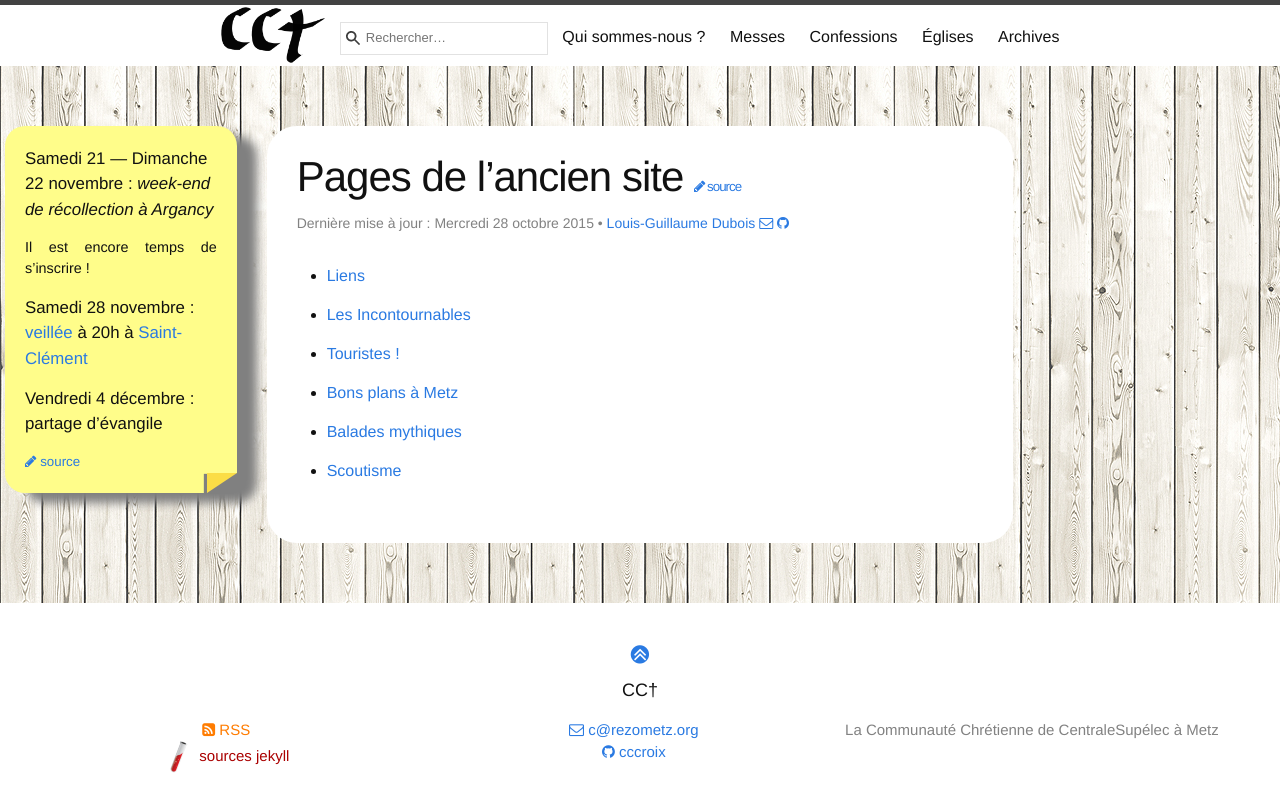
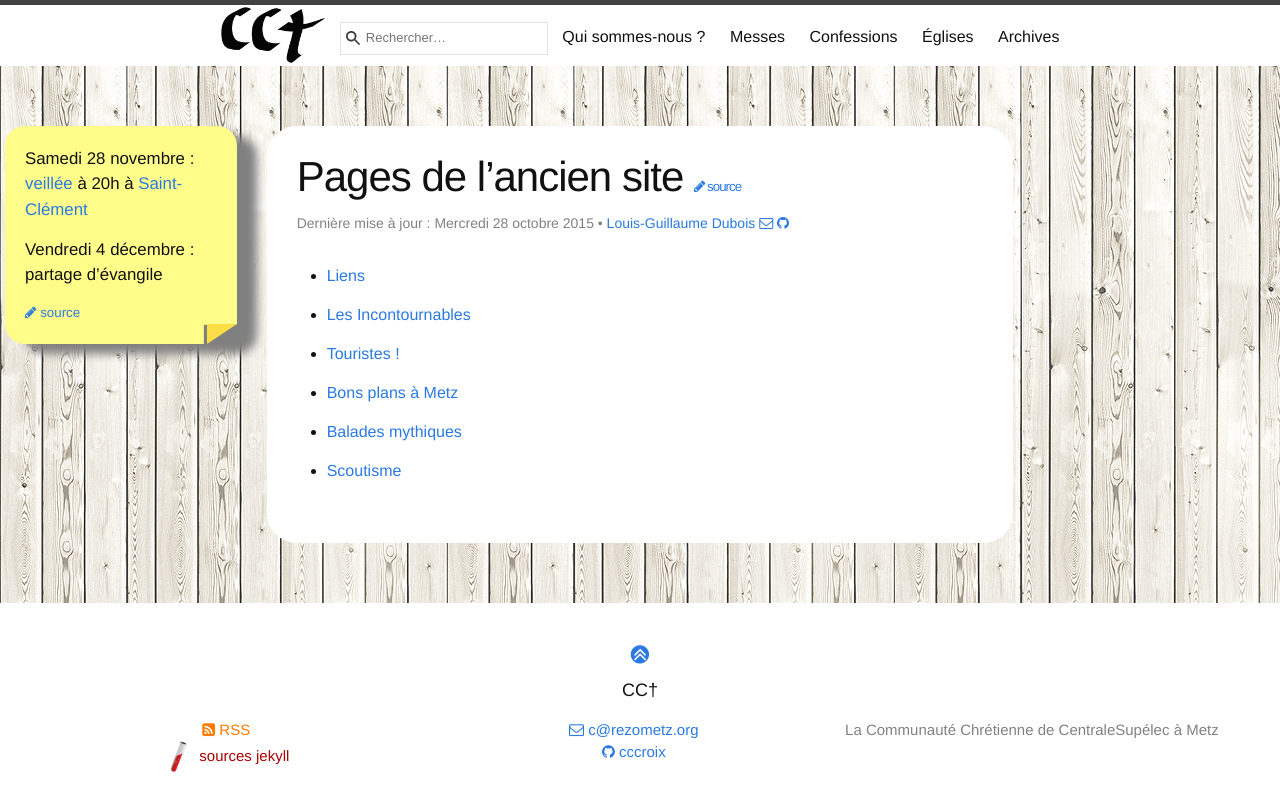
Before and after one commit to cccroix/cccroix.github.io, a Jekyll site: the page built from wpimport.md, in a window 1280 px wide. Shown: the top 811 px of the page. Built offline with Jekyll 4.4.1, drawn with Linux system fonts in a browser that asks for light colours.

Commit message:
màj blocnote

```diff
--- a/blocnote.md
+++ b/blocnote.md
@@ -5,10 +5,6 @@ published: true
 # sera affiché avant l’index des articles
 ---
 
-### Samedi 21 — Dimanche 22 novembre : *week-end de récollection à Argancy*
-
-Il est encore temps de s'inscrire !
-
 ### Samedi 28 novembre : [veillée](http://veilleespourlavie.com/a-propos/) à 20h à [Saint-Clément](/eglises/clement.html)
 
 ### Vendredi 4 décembre : partage d’évangile
```
